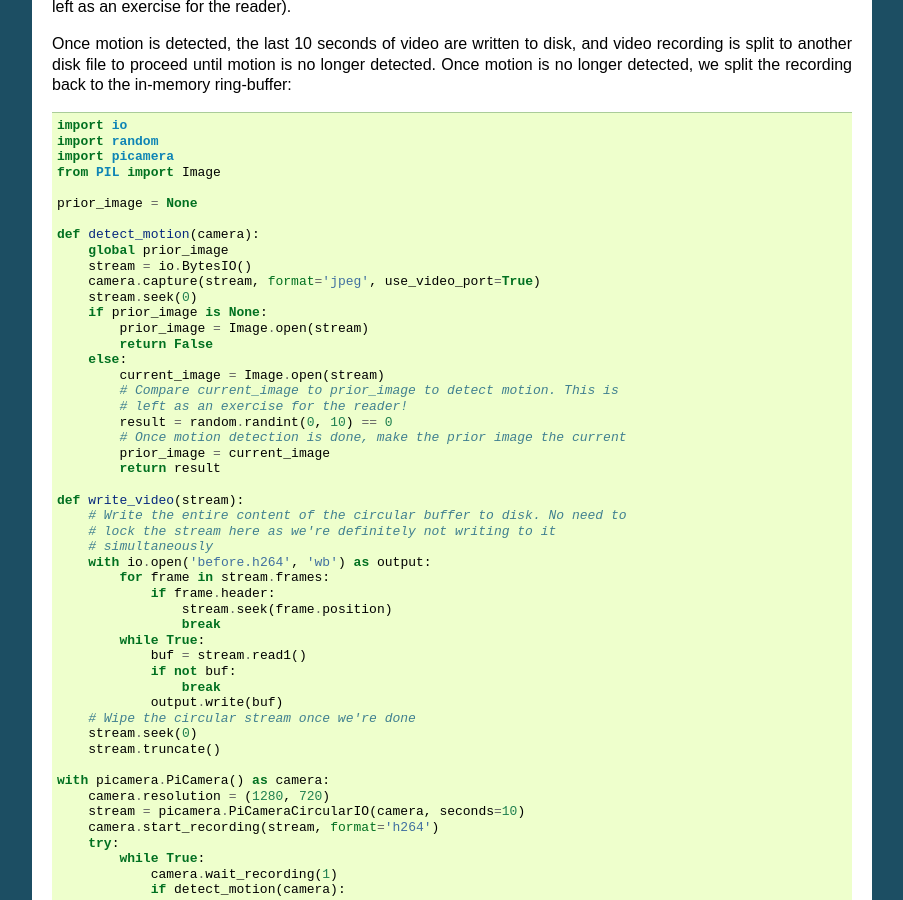
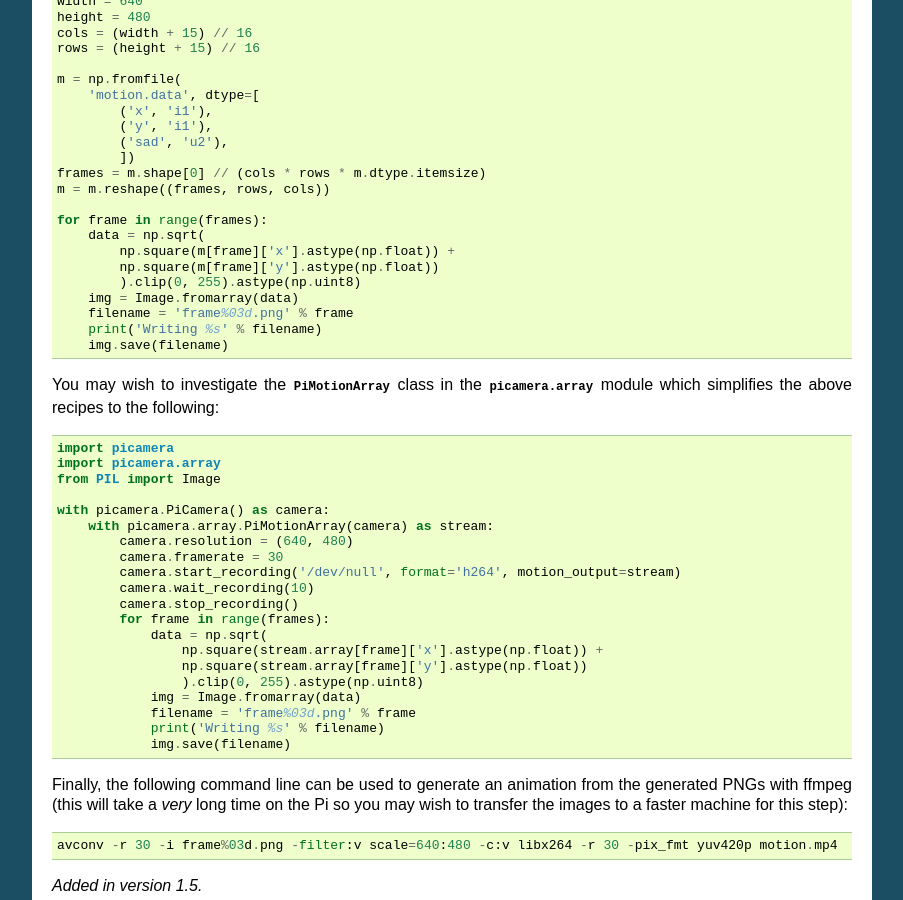
Before and after one commit to waveform80/picamera, a Sphinx documentation site: the page built from docs/recipes2.rst, in a window 1280 px wide and 900 px high, scrolled down 11326 px. Shown: the whole window, without its empty margins (198-1101 px from the left). Built offline with Sphinx 7.4.7, drawn with Linux system fonts in a browser that asks for light colours; some of the changed text lies outside the part shown.

Commit message:
Fix #107
Added new picamera.array module, added numpy to package deps on Debian,
and as optional requirement for PyPI package (when "array" option is
specified - added notes to installation instructions). Updated advanced
recipes to reference new custom output classes.

Replaced the mocks in mmal and bcm_host with a mock specifically meant
for docs in conf.py; had to do some work to mock out numpy anyway as RTD
won't support C-based extensions for docs (understandably).

```diff
--- a/docs/changelog.rst
+++ b/docs/changelog.rst
@@ -11,6 +11,9 @@
 1.5 fixed several bugs and introduced a couple of major new pieces of
 functionality:
 
+* The new :mod:`picamera.array` module provides a series of custom output
+  classes which can be used to easily obtain numpy arrays from a variety of
+  sources (`#107`_)
 * The *motion_output* parameter was added to
   :meth:`~picamera.PiCamera.start_recording` to enable output of motion vector
   data generated by the H.264 encoder. A couple of new recipes were added to
--- a/docs/conf.py
+++ b/docs/conf.py
@@ -32,6 +32,31 @@
 import os
 sys.path.insert(0, os.path.join(os.path.dirname(__file__), '..'))
 import setup as _setup
+
+# Mock out certain modules while building documentation
+class Mock(object):
+    __all__ = []
+
+    def __init__(self, *args, **kw):
+        pass
+
+    def __call__(self, *args, **kw):
+        return Mock()
+
+    def __mul__(self, other):
+        return Mock()
+
+    @classmethod
+    def __getattr__(cls, name):
+        if name in ('__file__', '__path__'):
+            return '/dev/null'
+        else:
+            return Mock()
+
+sys.modules['ctypes'] = Mock()
+sys.modules['numpy'] = Mock()
+sys.modules['numpy.lib'] = sys.modules['numpy'].lib
+sys.modules['numpy.lib.stride_tricks'] = sys.modules['numpy'].lib.stride_tricks
 
 # -- General configuration ------------------------------------------------
 
--- a/docs/index.rst
+++ b/docs/index.rst
@@ -28,6 +28,7 @@
    faq
    fov
    api
+   array
    changelog
    license
 
--- a/docs/recipes2.rst
+++ b/docs/recipes2.rst
@@ -103,6 +103,25 @@
     # results to byte range and convert to bytes
     RGB = YUV.dot(M.T).clip(0, 255).astype(np.uint8)
 
+This recipe is now encapsulated in the :class:`~picamera.array.PiYUVArray` class
+in the :mod:`picamera.array` module, which means the same can be achieved as
+follows::
+
+    import time
+    import picamera
+    import picamera.array
+
+    with picamera.PiCamera() as camera:
+        with picamera.array.PiYUVArray(camera) as stream:
+            camera.resolution = (100, 100)
+            camera.start_preview()
+            time.sleep(2)
+            camera.capture(stream, 'yuv')
+            # Show size of YUV data
+            print(stream.array.shape)
+            # Show size of RGB converted data
+            print(stream.rgb_array.shape)
+
 Alternatively, see :ref:`rgb_capture` for a method of having the camera output
 RGB data directly.
 
@@ -120,6 +139,9 @@
     is the ``'raw'`` format specification for the
     :meth:`~picamera.PiCamera.capture` method. Simply use the ``'yuv'`` format
     instead, as shown in the code above.
+
+.. versionchanged:: 1.5
+    Added note about new :mod:`picamera.array` module.
 
 
 .. _rgb_capture:
@@ -186,11 +208,31 @@
     image = image.astype(np.float, copy=False)
     image = image / 255.0
 
+This recipe is now encapsulated in the :class:`~picamera.array.PiRGBArray` class
+in the :mod:`picamera.array` module, which means the same can be achieved as
+follows::
+
+    import time
+    import picamera
+    import picamera.array
+
+    with picamera.PiCamera() as camera:
+        with picamera.array.PiRGBArray(camera) as stream:
+            camera.resolution = (100, 100)
+            camera.start_preview()
+            time.sleep(2)
+            camera.capture(stream, 'rgb')
+            # Show size of RGB data
+            print(stream.array.shape)
+
 .. versionchanged:: 1.0
     The :attr:`~picamera.PiCamera.raw_format` attribute is now deprecated, as
     is the ``'raw'`` format specification for the
     :meth:`~picamera.PiCamera.capture` method. Simply use the ``'rgb'`` format
     instead, as shown in the code above.
+
+.. versionchanged:: 1.5
+    Added note about new :mod:`picamera.array` module.
 
 
 .. _rapid_capture:
@@ -722,6 +764,31 @@
         print('Writing %s' % filename)
         img.save(filename)
 
+You may wish to investigate the :class:`~picamera.array.PiMotionArray` class
+in the :mod:`picamera.array` module which simplifies the above recipes to the
+following::
+
+    import picamera
+    import picamera.array
+    from PIL import Image
+
+    with picamera.PiCamera() as camera:
+        with picamera.array.PiMotionArray(camera) as stream:
+            camera.resolution = (640, 480)
+            camera.framerate = 30
+            camera.start_recording('/dev/null', format='h264', motion_output=stream)
+            camera.wait_recording(10)
+            camera.stop_recording()
+            for frame in range(frames):
+                data = np.sqrt(
+                    np.square(stream.array[frame]['x'].astype(np.float)) +
+                    np.square(stream.array[frame]['y'].astype(np.float))
+                    ).clip(0, 255).astype(np.uint8)
+                img = Image.fromarray(data)
+                filename = 'frame%03d.png' % frame
+                print('Writing %s' % filename)
+                img.save(filename)
+
 Finally, the following command line can be used to generate an animation from
 the generated PNGs with ffmpeg (this will take a *very* long time on the Pi so
 you may wish to transfer the images to a faster machine for this step)::
@@ -908,6 +975,9 @@
             )
         camera.wait_recording(30)
         camera.stop_recording()
+
+You may wish to investigate the classes in the :mod:`picamera.array` module
+which implement several custom outputs for analysis of data with numpy.
 
 .. versionadded:: 1.5
 
@@ -1232,7 +1302,27 @@
     with open('image.data', 'wb') as f:
         output.tofile(f)
 
+This recipe is also encapsulated in the :class:`~picamera.array.PiBayerArray`
+class in the :mod:`picamera.array` module, which means the same can be achieved
+as follows::
+
+    import time
+    import picamera
+    import picamera.array
+
+    with picamera.PiCamera() as camera:
+        with picamera.array.PiBayerArray(camera) as stream:
+            camera.capture(stream, 'jpeg', bayer=True)
+            # Demosaic data and write to output (just use stream.array if you
+            # want to skip the demosaic step)
+            output = (stream.demosaic() >> 2).astype(np.uint8)
+            with open('image.data', 'wb') as f:
+                output.tofile(f)
+
 .. versionadded:: 1.3
+
+.. versionchanged:: 1.5
+    Added note about new :mod:`picamera.array` module.
 
 
 .. _YUV: http://en.wikipedia.org/wiki/YUV
--- a/setup.py
+++ b/setup.py
@@ -79,8 +79,9 @@
     ]
 
 __extra_requires__ = {
-    'doc': ['sphinx'],
-    'test': ['pytest', 'mock', 'Pillow'],
+    'doc':   ['sphinx'],
+    'test':  ['pytest', 'mock', 'Pillow', 'numpy'],
+    'array': ['numpy'],
     }
 
 if sys.version_info[:2] == (3, 2):
```
Also changed, not shown: other parts of docs/changelog.rst (+1 -0 lines), docs/array.rst (added, +7 -0 lines), docs/install2.rst (+25 -8 lines), docs/install3.rst (+23 -6 lines), 4 other files.
